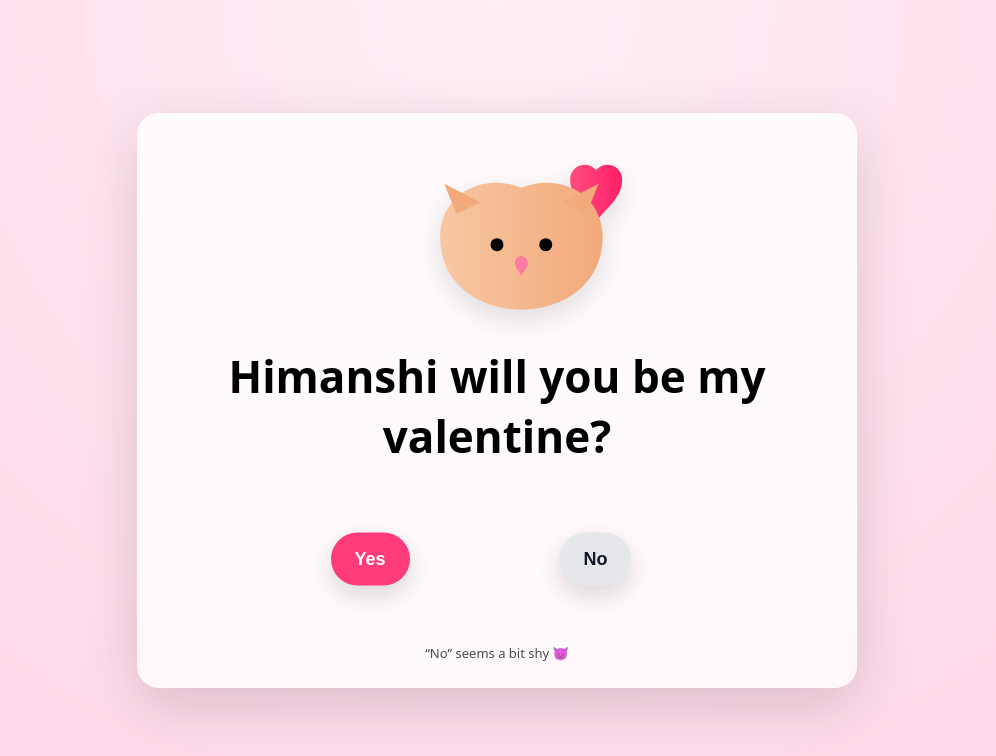
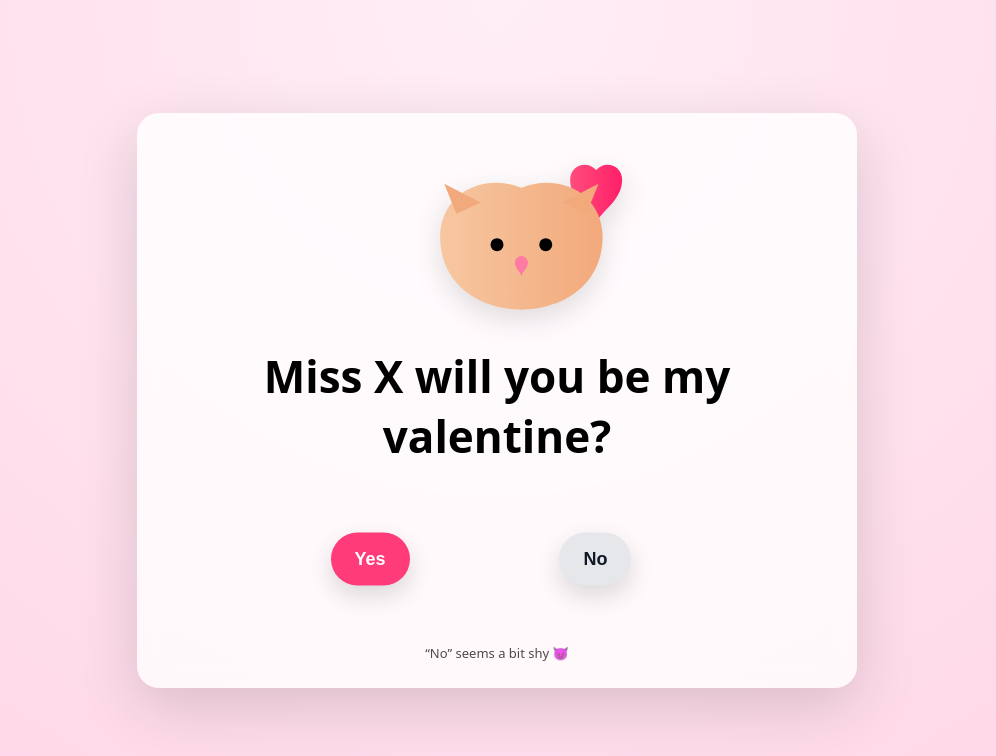
Before and after one commit to sunnysun1568-lang/test1, a plain HTML site: page index.html in a window 1280 px wide. Shown: the whole page, without its empty margins (143-1139 px from the left). Drawn offline with nearby package versions, Linux system fonts and the light colour scheme.

Commit message:
Update index.html

```diff
--- a/index.html
+++ b/index.html
@@ -171,7 +171,7 @@
             fill="#ff7aa2"/>
     </svg>
 
-    <h1>Himanshi will you be my valentine?</h1>
+    <h1>Miss X will you be my valentine?</h1>
 
     <section class="button-zone" id="zone">
       <button id="yesBtn">Yes</button>
```
